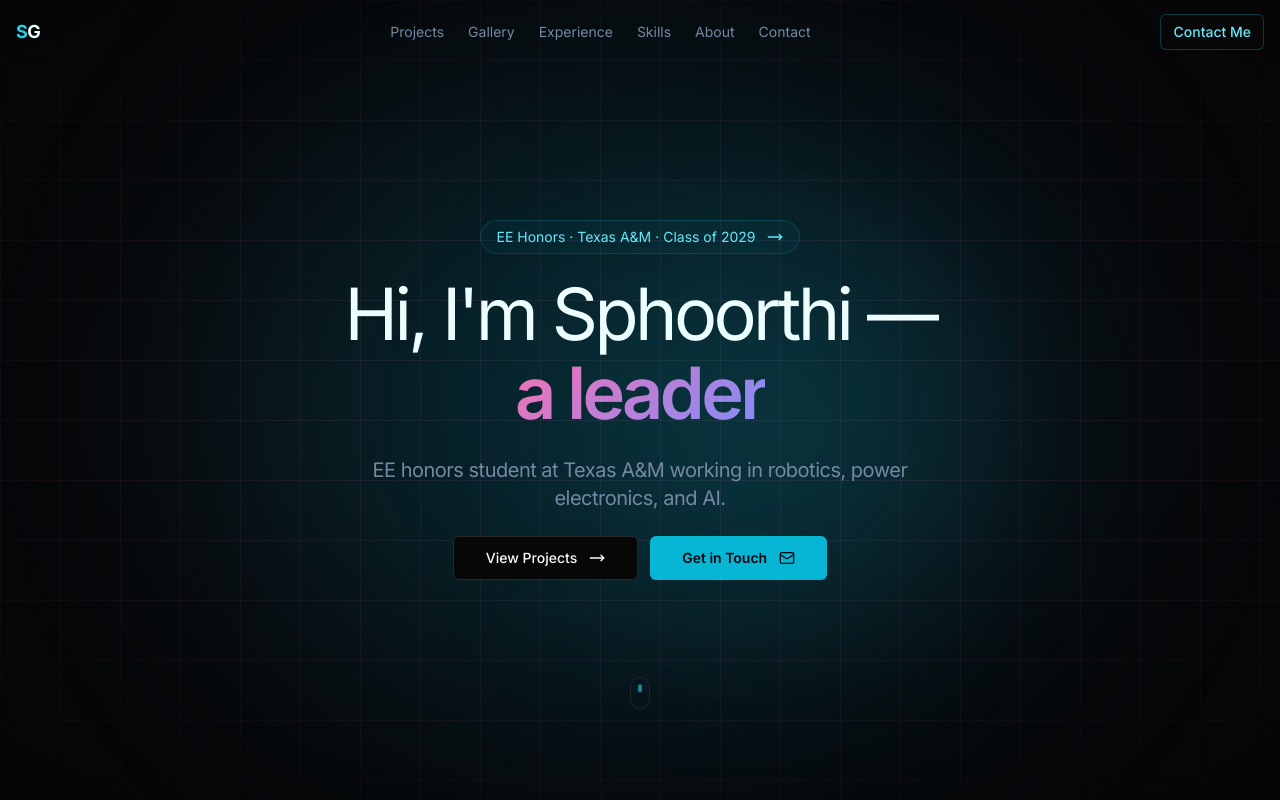
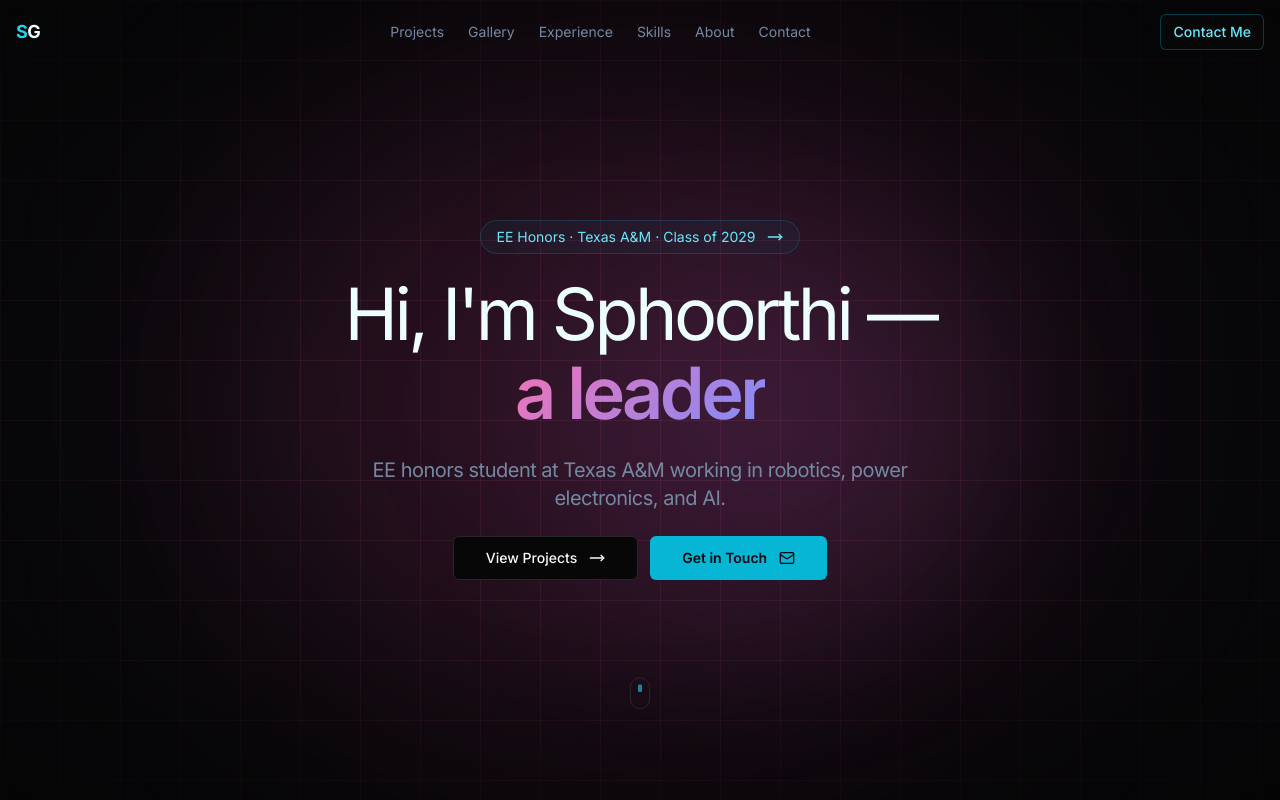
Before and after one commit to sphoorthigurram/sphoorthi-website, a Next.js app: page / in a window 1280 px wide. Shown: the top 800 px of the page. Built offline with nearby package versions, Linux system fonts and the light colour scheme.

Commit message:
Switch hero aura accents to pink

```diff
--- a/src/components/ui/animated-hero.tsx
+++ b/src/components/ui/animated-hero.tsx
@@ -29,11 +29,11 @@ function Hero() {
         {/* Radial vignette darkening edges */}
         <div className="absolute inset-0" style={{ background: "radial-gradient(ellipse 80% 70% at 50% 50%, transparent 30%, hsl(240 12% 2%) 100%)" }} />
         {/* Core cyan glow */}
-        <div className="absolute top-1/2 left-1/2 -translate-x-1/2 -translate-y-1/2 w-[800px] h-[600px] rounded-full bg-cyan-500/15 blur-[130px]" />
+        <div className="absolute top-1/2 left-1/2 -translate-x-1/2 -translate-y-1/2 w-[800px] h-[600px] rounded-full bg-pink-500/15 blur-[130px]" />
         {/* Indigo accent — upper left */}
-        <div className="absolute top-1/4 left-1/4 w-[500px] h-[400px] rounded-full bg-indigo-500/12 blur-[110px]" />
+        <div className="absolute top-1/4 left-1/4 w-[500px] h-[400px] rounded-full bg-rose-500/12 blur-[110px]" />
         {/* Teal accent — lower right */}
-        <div className="absolute bottom-1/4 right-1/4 w-[400px] h-[350px] rounded-full bg-cyan-400/10 blur-[100px]" />
+        <div className="absolute bottom-1/4 right-1/4 w-[400px] h-[350px] rounded-full bg-fuchsia-400/10 blur-[100px]" />
       </div>
 
       <div className="container mx-auto px-4 relative z-10">
```
